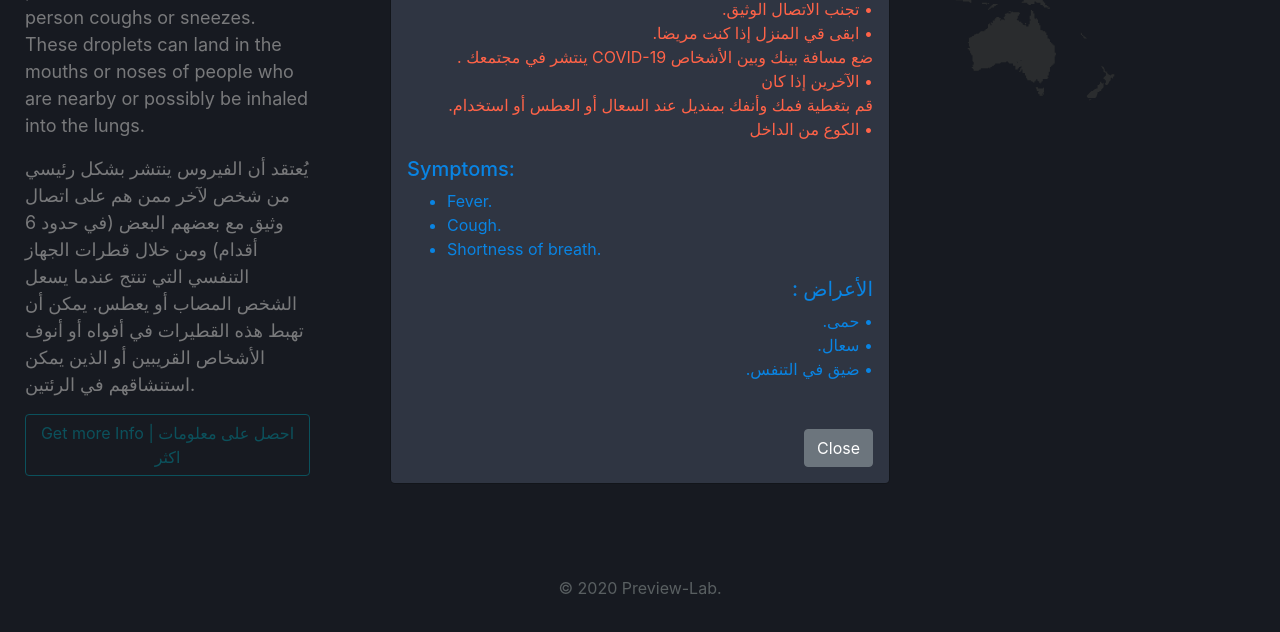
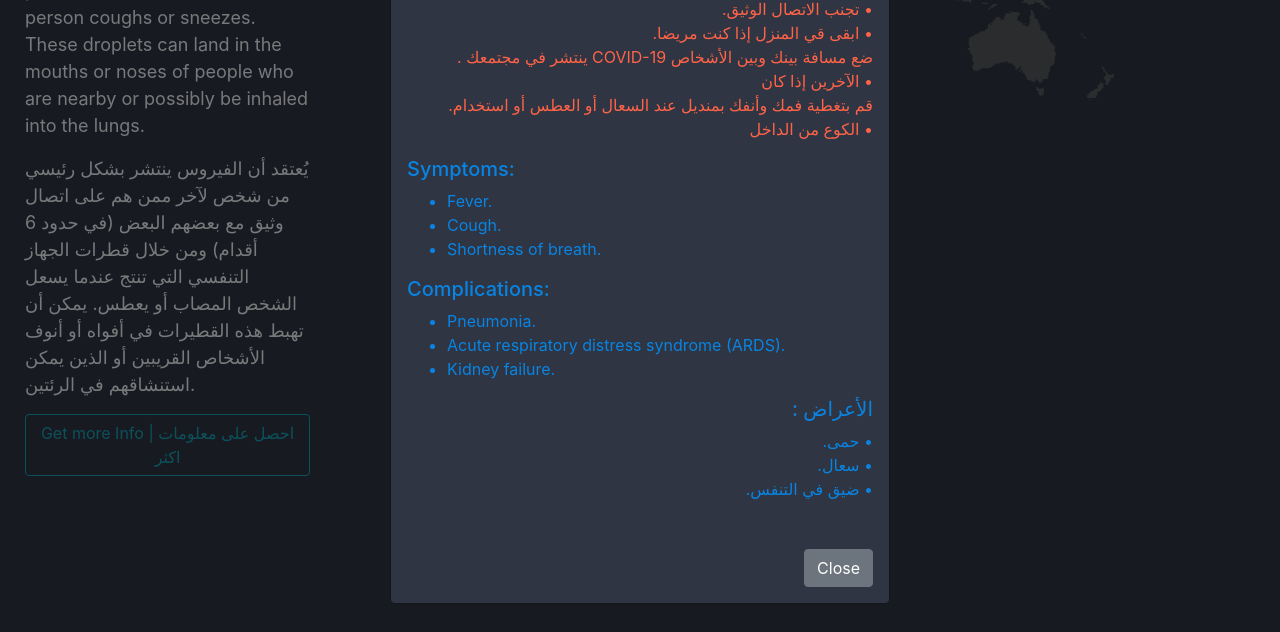
Before and after one commit to khalilpreview/Epidemics-World-Map, a Flask app: page /1 in a window 1280 px wide, after a click on "Get more Info | احصل على معلومات اكثر". Shown: the part 502-1134 px from the top of the page. Run offline with Flask 2, Linux system fonts and the light colour scheme; data that the repository does not hold is empty; some libraries are stand-ins or nearby versions.

Commit message:
first deployment on heroku

```diff
--- a/templates/index.html
+++ b/templates/index.html
@@ -180,6 +180,12 @@
                         <li>Cough.</li>
                         <li>Shortness of breath.</li>
                     </ul>
+                    <h5 class="information">Complications:</h5>
+                    <ul class="information">
+                        <li>Pneumonia.</li>
+                        <li>Acute respiratory distress syndrome (ARDS).</li>
+                        <li>Kidney failure.</li>
+                    </ul>
                     <h5 class="information-arabe">: الأعراض</h5>
                     <ul class="information-arabe">
                         <li>.حمى •</li>
```
